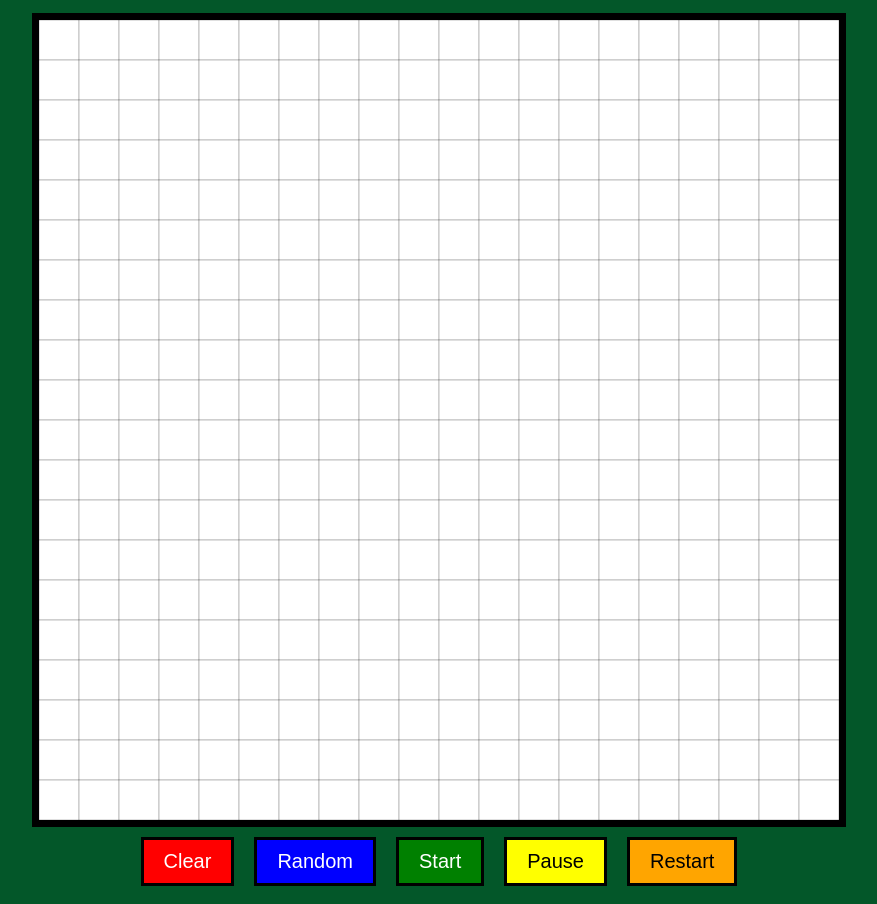
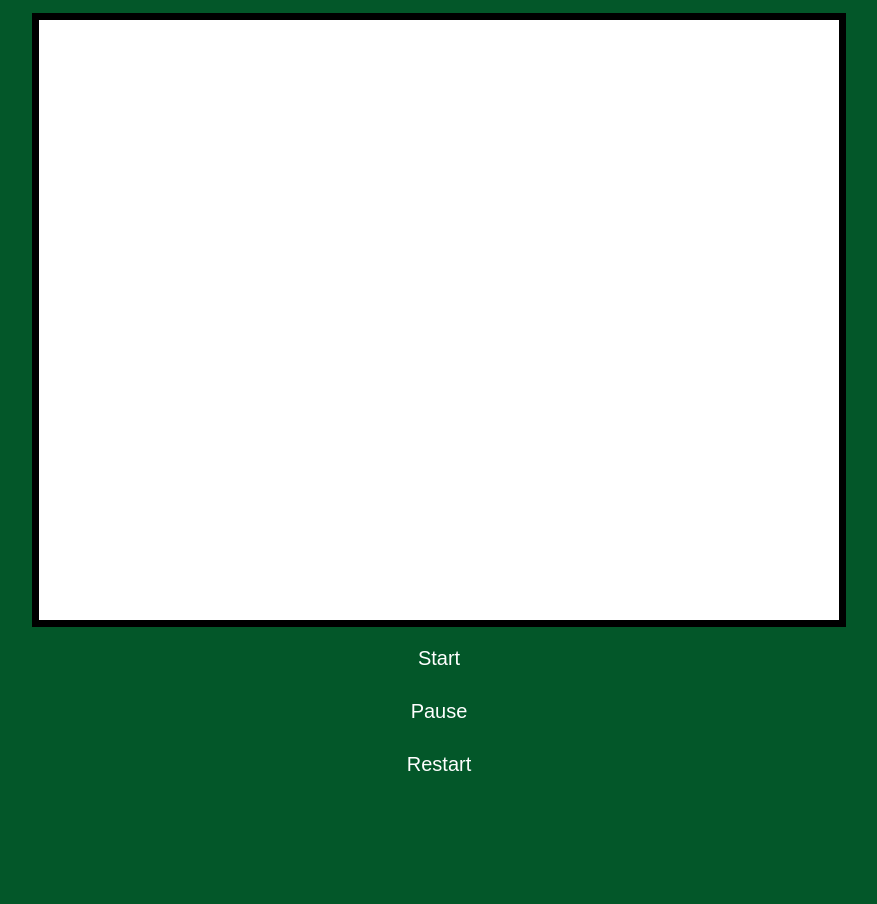
Before and after one commit to Zinho01/Game-of-Life, a plain HTML site: page Start/index.html in a window 1280 px wide. Shown: the part 89-993 px from the top of the page, without its empty margins (201-1078 px from the left). After the commit the page ends 885 px from the top, so only its background shows below. Drawn offline with Linux system fonts and the light colour scheme.

Commit message:
Revert "BoardFix"

```diff
--- a/Start/index.html
+++ b/Start/index.html
@@ -1,6 +1,5 @@
 <!DOCTYPE html>
 <html lang="en">
-
 <head>
     <meta charset="UTF-8">
     <meta name="viewport" content="width=device-width, initial-scale=1.0">
@@ -8,18 +7,12 @@
     <script src="script.js" defer></script>
     <title>Document</title>
 </head>
-
 <body>
     <h1>Game Of Life</h1>
-    <canvas id="gamecanvas">
-    </canvas>
-    <div id="buttons">
-        <button id="ClearButton">Clear</button>
-        <button id="RandomButton">Random</button>
-        <button id="StartButton">Start</button>
-        <button id="PauseButton">Pause</button>
-        <button id="RestartButton">Restart</button>
-    </div>
+   <canvas id="gamecanvas">
+   </canvas>
+   <button id="StartButton">Start</button>
+   <button id="PauseButton">Pause</button>
+   <button id="RestartButton">Restart</button>
 </body>
-
 </html>
--- a/Start/script.js
+++ b/Start/script.js
@@ -1,34 +1,5 @@
 const canvas = document.getElementById('gamecanvas');
 const ctx = canvas.getContext('2d');
-const cellsize = 100;
-const rows = 20;
-const cols = 20;
-
-
-canvas.width = cols * cellsize;
-canvas.height = rows * cellsize;
-
-for (let i = 0; i < rows; i++) {
-  for (let j = 0; j < cols; j++) {
-
-    const condition = (i + j) % 2 === 0;
-
-
-    ctx.fillStyle = 'white';
-    ctx.fillRect(j * cellsize, i * cellsize, cellsize, cellsize);
-
-    //condition moet nog worden aangepast
-    if (condition) {
-        ctx.fillStyle = 'white';
-        ctx.fillRect(j * cellsize, i * cellsize, cellsize, cellsize);
-    }
-
-    ctx.strokesStyle = 'black';
-    ctx.lineWidth = 1;
-    ctx.strokeRect(j * cellsize, i * cellsize, cellsize, cellsize);
-  }
-}
-
-function clicker() {
-
-}
+const cellsize = 10;
+canvas.width = 4 * cellsize;
+canvas.height =  6 * cellsize;
--- a/Start/style.css
+++ b/Start/style.css
@@ -1,14 +1,12 @@
-body {
+body{
     background-color: rgb(3, 87, 41);
 }
-
 h1 {
     text-align: center;
     color: white;
     font-size: 50px;
     margin-top: 10px;
 }
-
 canvas {
     background-color: white;
     padding-left: 0;
@@ -17,46 +15,21 @@ canvas {
     margin-right: auto;
     display: block;
     width: 800px;
-    height: 800px;
+    height: 600px;
     border: 7px solid black;
-}
-
-#buttons {
-    display: flex;
-    flex-direction: row;
-    justify-content: center;
 }
 
 button {
     display: block;
-    margin: 10px;
+    margin: 10px auto;
     padding: 10px 20px;
     font-size: 20px;
     background-color: rgb(3, 87, 41);
     color: white;
-    border: solid;
-    border-color: black;
+    border: none;
     cursor: pointer;
 }
 
-#ClearButton {
-    background-color: red;
+button:hover {
+    background-color: #0d8d14;
 }
-
-#RandomButton {
-    background-color: blue;
-}
-
-#StartButton {
-    background-color: green;
-}
-
-#PauseButton {
-    background-color: yellow;
-    color: black;
-}
-
-#RestartButton {
-    background-color: orange;
-    color: black;
-}
```
